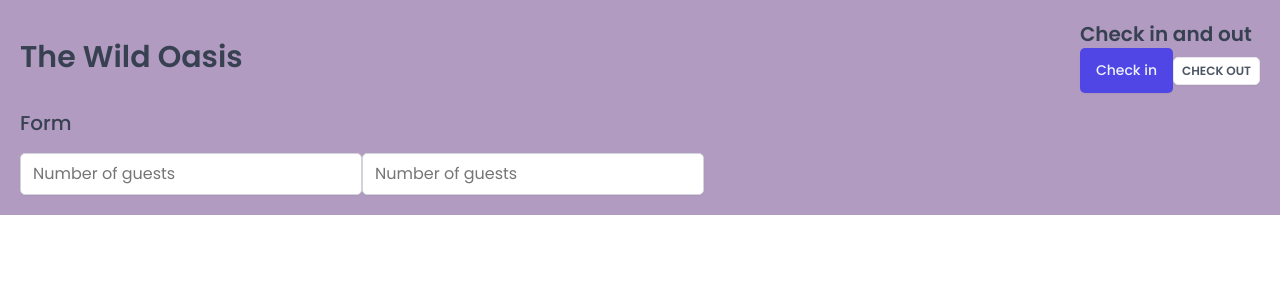
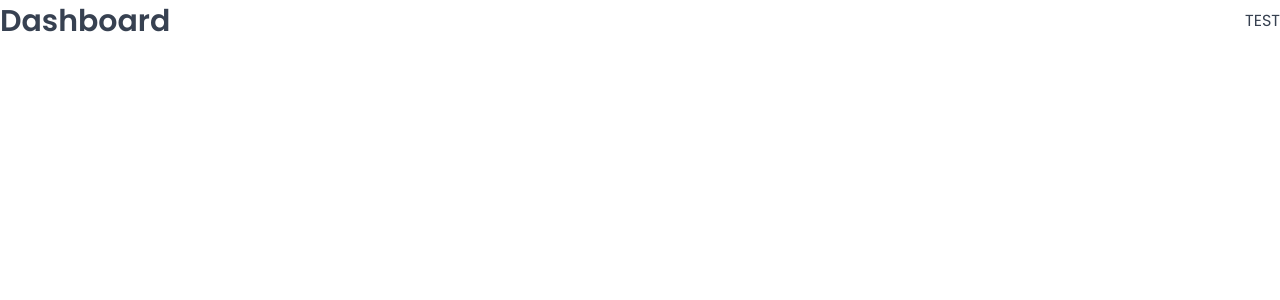
Before and after one commit to Elena-Cr/the-wild-oasis, a React (Vite) app: page /dashboard in a window 1280 px wide. Shown: the top 300 px of the page. Built offline with nearby package versions, Linux system fonts and the light colour scheme; a web font is replaced by a local one.

Commit message:
adding the routes and pages of the app

```diff
--- a/package.json
+++ b/package.json
@@ -12,6 +12,7 @@
   "dependencies": {
     "react": "^18.2.0",
     "react-dom": "^18.2.0",
+    "react-router-dom": "^6.23.1",
     "styled-components": "^6.1.11"
   },
   "devDependencies": {
--- a/src/App.jsx
+++ b/src/App.jsx
@@ -1,41 +1,34 @@
-import styled from "styled-components";
+import { BrowserRouter, Navigate, Route, Routes } from "react-router-dom";
 import GlobalStyles from "./styles/GlobalStyles";
-import Button from "./ui/Button";
-import Input from "./ui/Input";
-import Heading from "./ui/Heading";
-import Row from "./ui/Row";
 
-const StyledApp = styled.div`
-  background-color: #b29bc0;
-  padding: 20px;
-`;
+import Dashboard from "./pages/Dashboard";
+import Bookings from "./pages/Bookings";
+import Cabins from "./pages/Cabins";
+import Users from "./pages/Users";
+import Settings from "./pages/Settings";
+import Account from "./pages/Account";
+import Login from "./pages/Login";
+import PageNotFound from "./pages/PageNotFound";
 
 function App() {
   return (
     <>
       <GlobalStyles />
-      <StyledApp>
-        <Row>
-          <Row type="horizontal">
-            <Heading as="h1">The Wild Oasis</Heading>
-            <div>
-              <Heading as="h2">Check in and out</Heading>
-              <Button>Check in</Button>
-              <Button variation="secondary" size="small">
-                Check out
-              </Button>
-            </div>
-          </Row>
-          <Row>
-            <Heading as="h3">Form</Heading>
-            <form>
-              <Input type="number" placeholder="Number of guests"></Input>
-              <Input type="number" placeholder="Number of guests"></Input>
-            </form>
-          </Row>
-        </Row>
-      </StyledApp>
+      <BrowserRouter>
+        <Routes>
+          <Route index element={<Navigate replace to="dashboard" />} />
+          <Route path="dashboard" element={<Dashboard />} />
+          <Route path="bookings" element={<Bookings />} />
+          <Route path="cabins" element={<Cabins />} />
+          <Route path="users" element={<Users />} />
+          <Route path="settings" element={<Settings />} />
+          <Route path="account" element={<Account />} />
+          <Route path="login" element={<Login />} />
+          <Route path="*" element={<PageNotFound />} />
+        </Routes>
+      </BrowserRouter>
     </>
   );
 }
+
 export default App;
```
Also changed, not shown: 1 other file (tests, documents, lock files or other folders).
